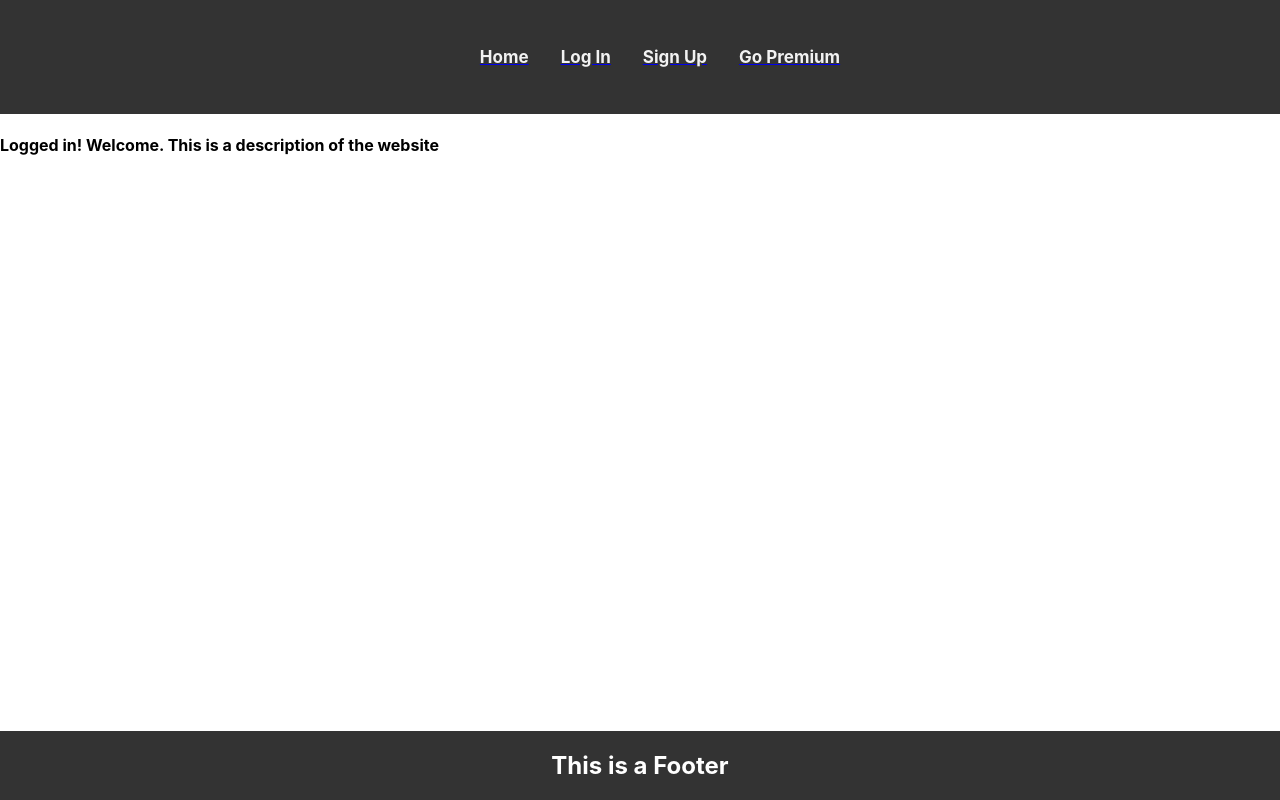
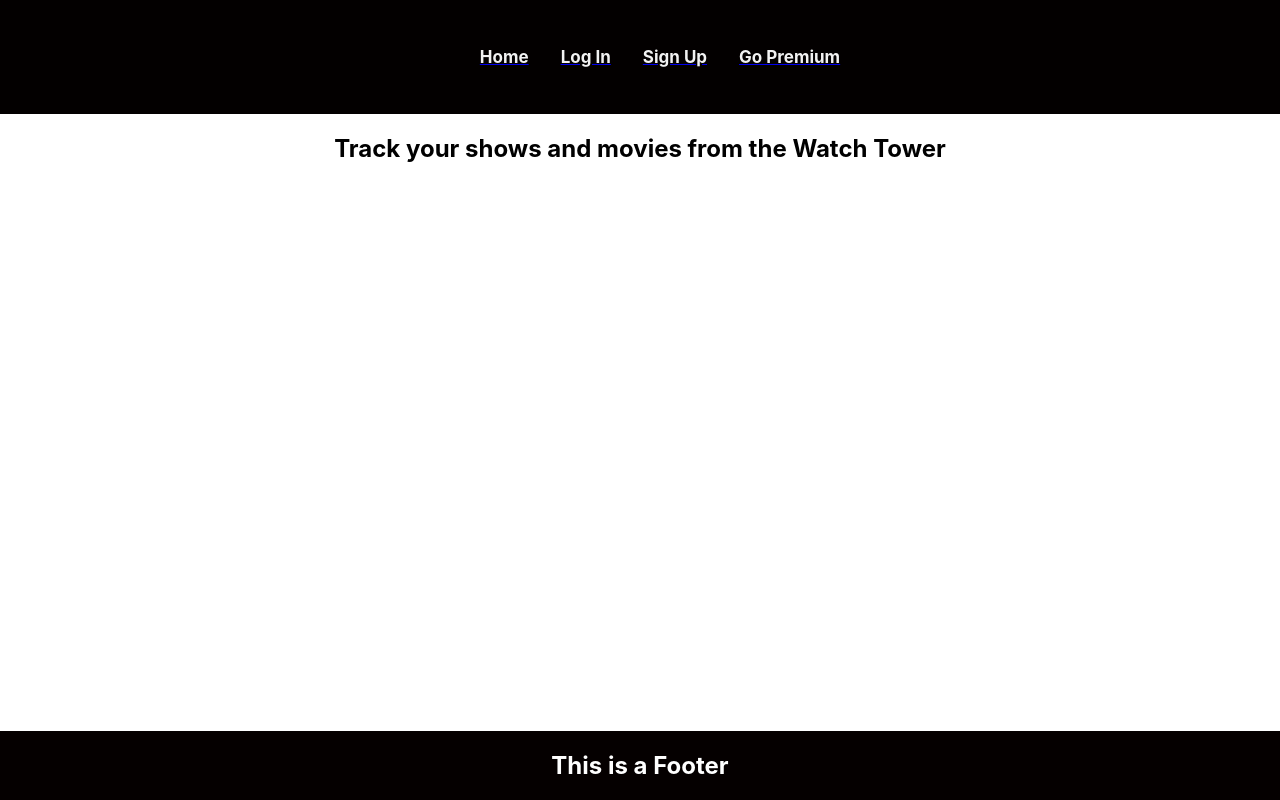
Before and after one commit to fraudwheeldrive/tracker, a React (Create React App) app in the folder client/: page / in a window 1280 px wide. Built offline with nearby package versions, Linux system fonts and the light colour scheme.

Commit message:
adjusted links to better reflect sign in home and landing page

```diff
--- a/client/src/App.css
+++ b/client/src/App.css
@@ -1,7 +1,10 @@
 .App {
   text-align: center;
 }
-
+/*
+body {
+  background-color: rgb(21, 5, 34);
+} */
 .App-logo {
   height: 40vmin;
   pointer-events: none;
@@ -38,7 +41,7 @@
 }
 
 .navbar {
-  background-color: #333;
+  background-color: rgb(3, 0, 0);
   overflow: hidden;
 }
 
@@ -60,6 +63,7 @@ justify-content: center;
 .nav-text:hover {
   background-color: rgb(129, 103, 161);
   color: black;
+  border-radius: 15px;
 }
 
 /* Add a color to the active/current link */
@@ -73,7 +77,7 @@ justify-content: center;
     left: 0;
     bottom: 0;
     width: 100%;
-    background-color:#333;
+    background-color:rgb(5, 0, 0);
     color: white;
     text-align: center;
 }
@@ -84,3 +88,8 @@ justify-content: center;
   flex-direction: column;
   align-items: center;
 }
+
+.center {
+  display:flex;
+  justify-content: center;
+}
--- a/client/src/App.js
+++ b/client/src/App.js
@@ -13,7 +13,8 @@ import { BrowserRouter as Router, Switch, Route } from "react-router-dom";
 import { ApolloProvider } from '@apollo/react-hooks';
 import { StoreProvider } from "./utils/GlobalState";
 import ApolloClient from 'apollo-boost';
-import Home from "./pages/Home"
+import Home from "./pages/Home";
+import IntroPage from "./pages/IntroPage";
 
 const client = new ApolloClient({
   request: (operation) => {
@@ -35,7 +36,8 @@ const client = new ApolloClient({
               <StoreProvider>
                 <Nav />
                 <Switch>
-                  <Route exact path="/" component={Home} />
+                  <Route exact path="/" component={IntroPage} />
+                  <Route exact path="/home" component={Home} />
                   <Route exact path="/login" component={LogIn} />
                   <Route exact path="/signup" component={SignUp} />
                   <Route exact path="/gopremium" component={GoPremium} />
--- a/client/src/pages/Home.js
+++ b/client/src/pages/Home.js
@@ -9,7 +9,10 @@ const Home = () => {
     //make sure links to are exact path
     return (
       <div className="home-box">
-        <h4 className="center">Logged in!  Welcome. This is a description of the website</h4>
+        <h3 className="center">Logged in!  Welcome. This is a description of the website</h3>
+        <h4>Watched Movies and Shows</h4>
+        <div className="watched-box"></div>
+        <h4>Wishlist Movies and Shows</h4>
       </div>
     );
   }
--- a/client/src/pages/IntroPage.js
+++ b/client/src/pages/IntroPage.js
@@ -0,0 +1,14 @@
+import React from "react";
+import { Link } from "react-router-dom";
+
+function IntroPage(props) {
+
+//make sure links to are exact path
+  return (
+    <div className="center">
+    <h2>Track your shows and movies from the Watch Tower</h2>
+    </div>
+  );
+}
+
+export default IntroPage;
```
Also changed, not shown: client/App.js (deleted).
